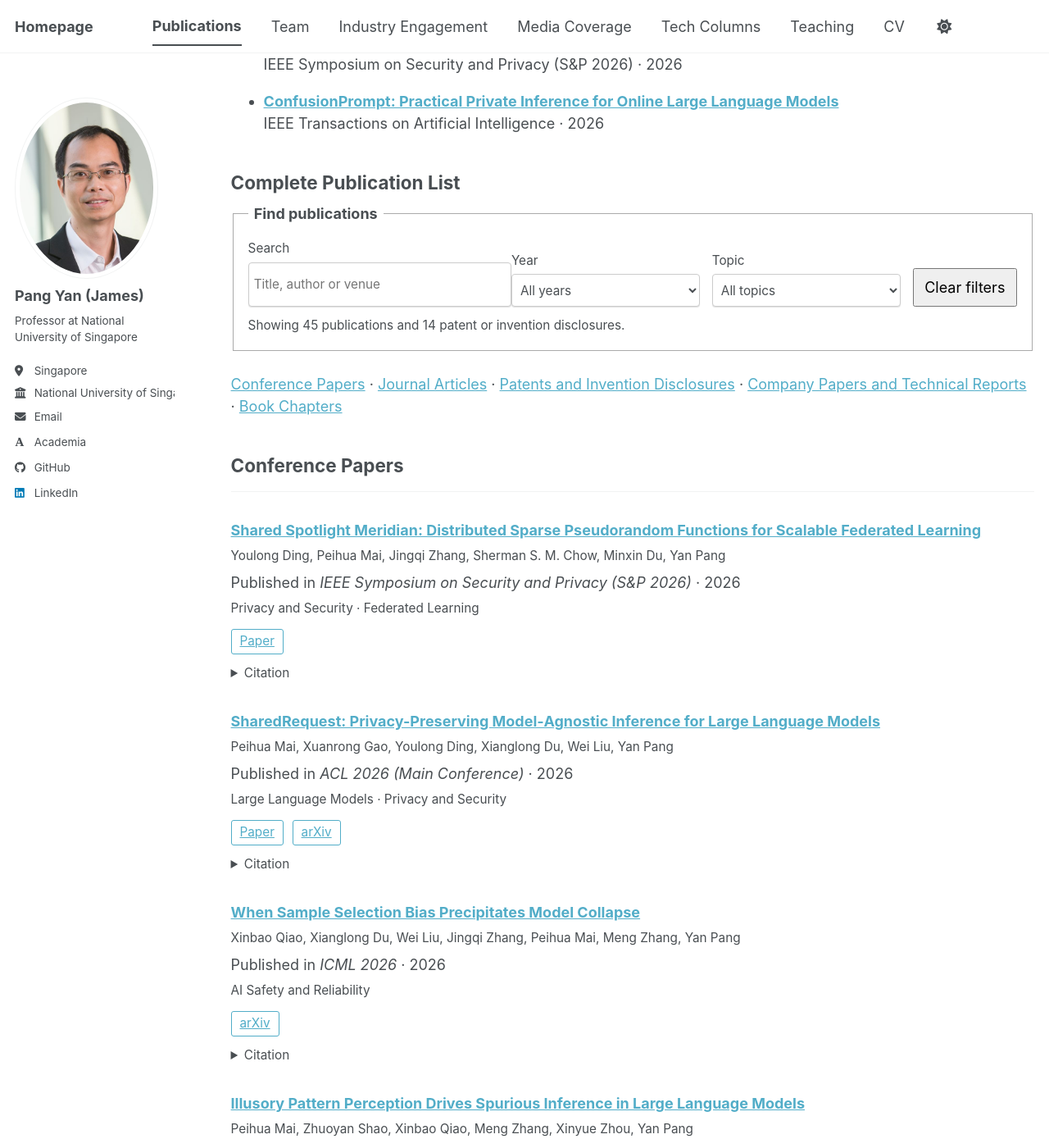
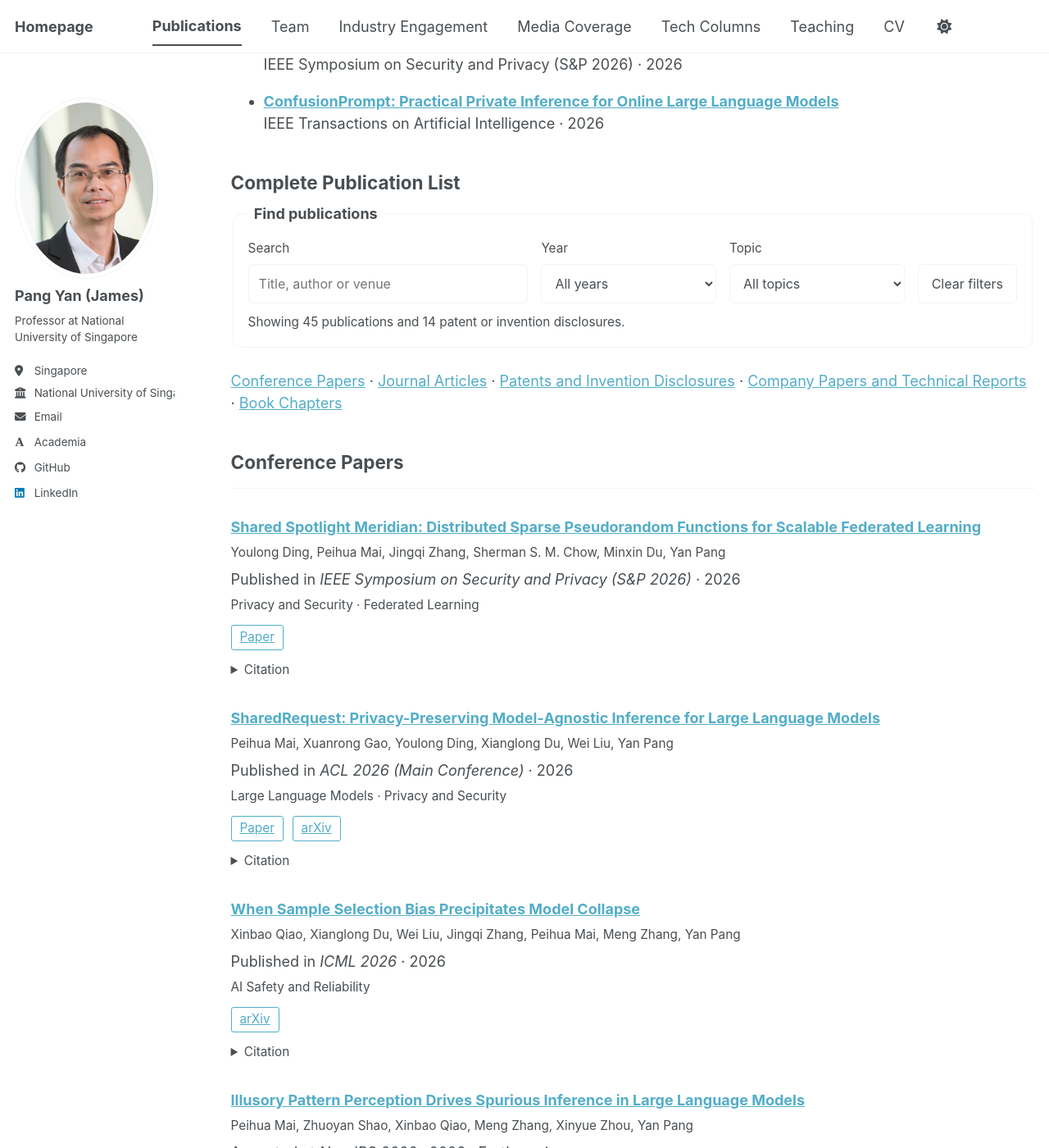
Before and after one commit to jamespangyan/jamespangyan.github.io, a Jekyll site: the page built from _pages/publications.html, in a window 1280 px wide and 1400 px high, scrolled down 469 px. Shown: the whole window at 82% size. Built offline with Jekyll 4.4.1, drawn with Linux system fonts in a browser that asks for light colours; some web fonts are replaced; a script bundle is joined from its source files by our own code; library files that are not in the unit come from our copies.

Commit message:
Align and refine publication filter controls

```diff
--- a/assets/css/publication-explorer.css
+++ b/assets/css/publication-explorer.css
@@ -1,12 +1,23 @@
 .featured-publications li { margin-bottom: 1em; }
 #publication-explorer [hidden] { display: none !important; }
-#publication-filters { padding: 1em; margin-bottom: 1.5em; border: 1px solid #aaa; }
+#publication-filters { min-width: 0; padding: 1em; margin-bottom: 1.5em; border: 1px solid var(--global-border-color); border-radius: 10px; }
 #publication-filters legend { padding: 0 0.4em; font-weight: bold; }
-.publication-filter-fields { display: flex; flex-wrap: wrap; gap: 0.8em; align-items: flex-end; }
-.publication-filter-fields label { flex: 1 1 9em; margin: 0; font-size: 0.85em; }
-.publication-filter-fields .publication-search { flex-basis: 14em; }
-.publication-filter-fields input, .publication-filter-fields select { width: 100%; margin: 0.3em 0 0; min-height: 2.6em; padding: 0.4em; }
-#publication-reset { min-height: 2.6em; padding: 0.4em 0.7em; }
+.publication-filter-fields { display: grid; grid-template-columns: minmax(0, 1.6fr) minmax(0, 1fr) minmax(0, 1fr) auto; gap: 16px; align-items: end; }
+.publication-filter-fields label { display: flex; flex-direction: column; gap: 8px; min-width: 0; margin: 0; font-size: 0.85em; line-height: 1.4; }
+#publication-filters input, #publication-filters select, #publication-reset { box-sizing: border-box; height: 48px; min-height: 48px; margin: 0; padding: 0 12px; font-family: inherit; font-size: 16px; line-height: normal; color: var(--global-text-color); background-color: var(--global-bg-color); border: 1px solid var(--global-border-color); border-radius: 6px; box-shadow: none; }
+#publication-filters input, #publication-filters select { width: 100%; min-width: 0; }
+#publication-filters input:focus-visible, #publication-filters select:focus-visible, #publication-reset:focus-visible { outline: 2px solid var(--global-link-color, #52adc8); outline-offset: 2px; }
+#publication-reset { padding: 0 16px; cursor: pointer; white-space: nowrap; }
+#publication-reset:hover { border-color: var(--global-text-color); }
+@media (max-width: 700px) {
+  .publication-filter-fields { grid-template-columns: minmax(0, 1fr) minmax(0, 1fr); }
+  .publication-filter-fields .publication-search { grid-column: 1 / -1; }
+  #publication-reset { grid-column: 1 / -1; justify-self: start; }
+}
+@media (max-width: 420px) {
+  .publication-filter-fields { grid-template-columns: minmax(0, 1fr); }
+  #publication-reset { width: 100%; }
+}
 #publication-results { margin: 0.8em 0 0; font-size: 0.85em; }
 .publication-record { margin-bottom: 2em; }
 .publication-record h3 { margin-bottom: 0.5em; }
```
